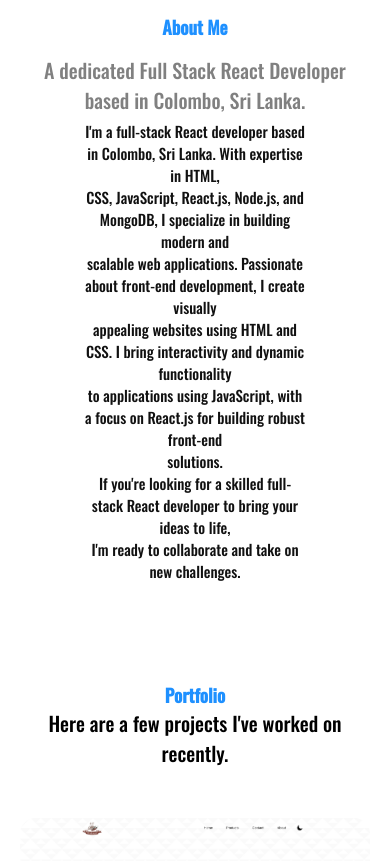
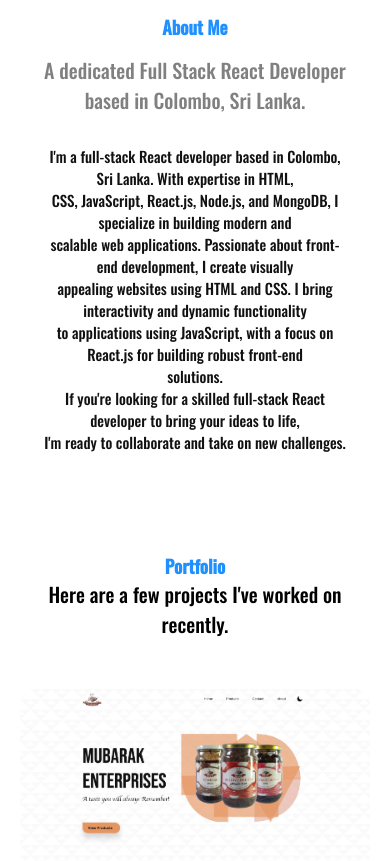
Before and after one commit to AsyadNazeem/My-Portfolio, a React (Create React App) app: page / in a window 390 px wide. Shown: the part 1360-2221 px from the top of the page. Built offline with nearby package versions, Linux system fonts and the light colour scheme.

Commit message:
first commit 13th july

```diff
--- a/src/App.css
+++ b/src/App.css
@@ -652,8 +652,8 @@
     }
 
     .summary-about-paragraph {
-        margin: auto;
-        width: 65%;
+        margin: 30px auto 0 auto;
+        width: 90%;
         text-align: center;
     }
 
```
